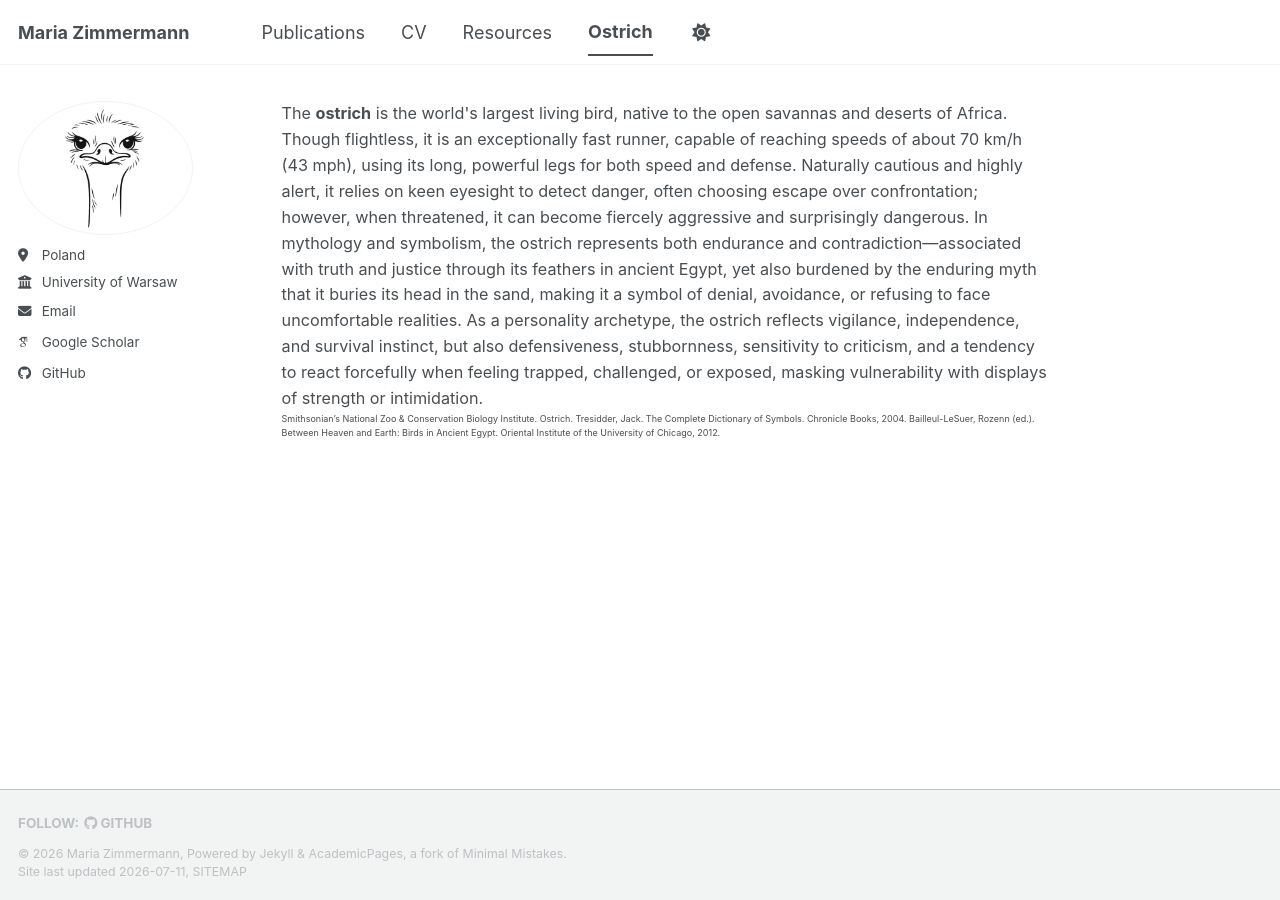
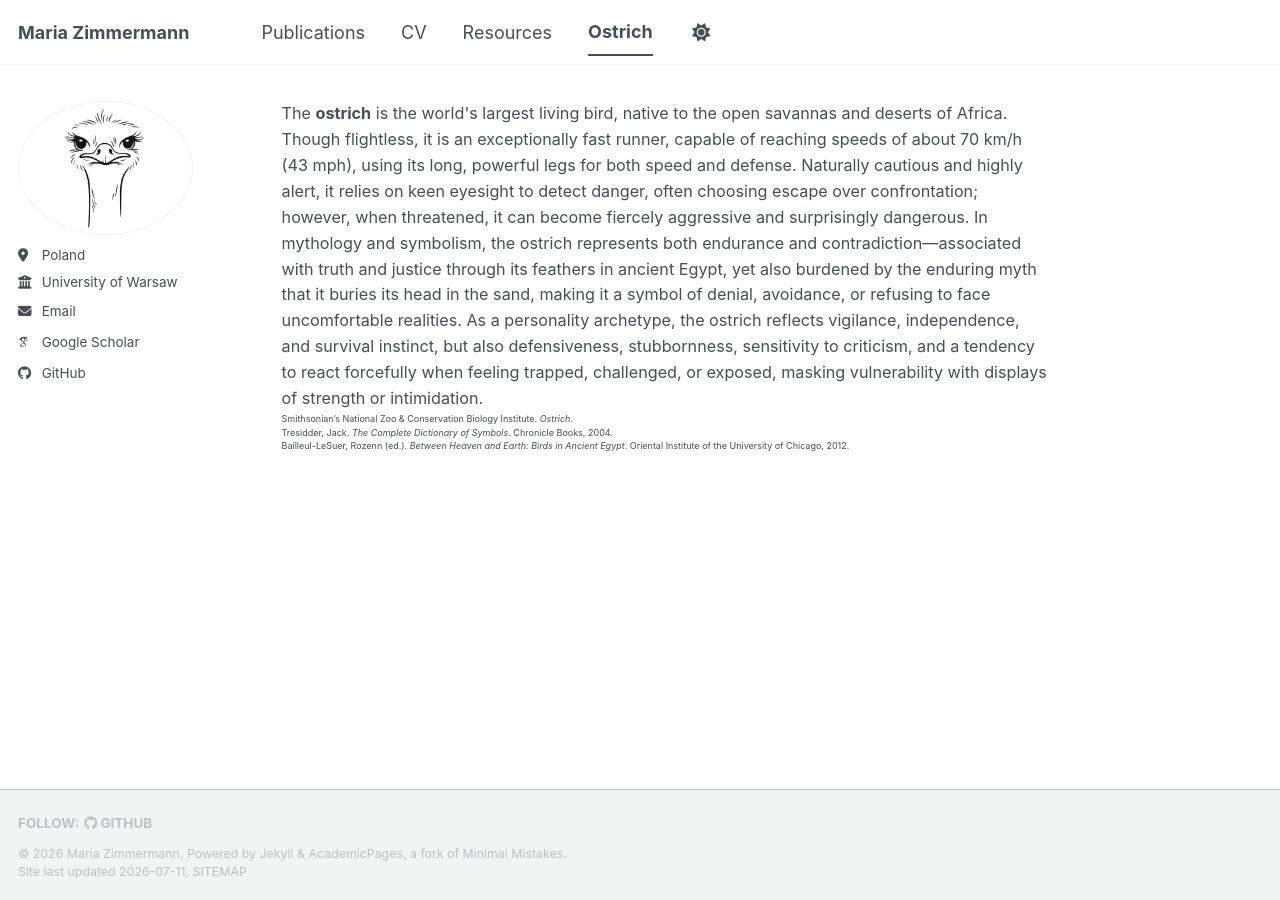
Before and after one commit to MariaZofiaZimmermann/mariazofiazimmermann.github.io, a Jekyll site: the page built from _pages/ostrich.md, in a window 1280 px wide. Built offline with Jekyll 4.4.1, drawn with Linux system fonts in a browser that asks for light colours; some web fonts are replaced; a script bundle is joined from its source files by our own code; library files that are not in the unit come from our copies.

Commit message:
Update ostrich.md

```diff
--- a/_pages/ostrich.md
+++ b/_pages/ostrich.md
@@ -11,10 +11,12 @@ In mythology and symbolism, the ostrich represents both endurance and contradict
 
 
 
-<div style="font-size:0.5em; line-height:1.6;">
+<div style="font-size:0.5em; line-height:1.5;">
 
-Smithsonian’s National Zoo & Conservation Biology Institute. Ostrich.
-Tresidder, Jack. The Complete Dictionary of Symbols. Chronicle Books, 2004.
-Bailleul-LeSuer, Rozenn (ed.). Between Heaven and Earth: Birds in Ancient Egypt. Oriental Institute of the University of Chicago, 2012.
+Smithsonian’s National Zoo &amp; Conservation Biology Institute. <em>Ostrich</em>.<br>
+
+Tresidder, Jack. <em>The Complete Dictionary of Symbols</em>. Chronicle Books, 2004.<br>
+
+Bailleul-LeSuer, Rozenn (ed.). <em>Between Heaven and Earth: Birds in Ancient Egypt</em>. Oriental Institute of the University of Chicago, 2012.
 
 </div>
```
